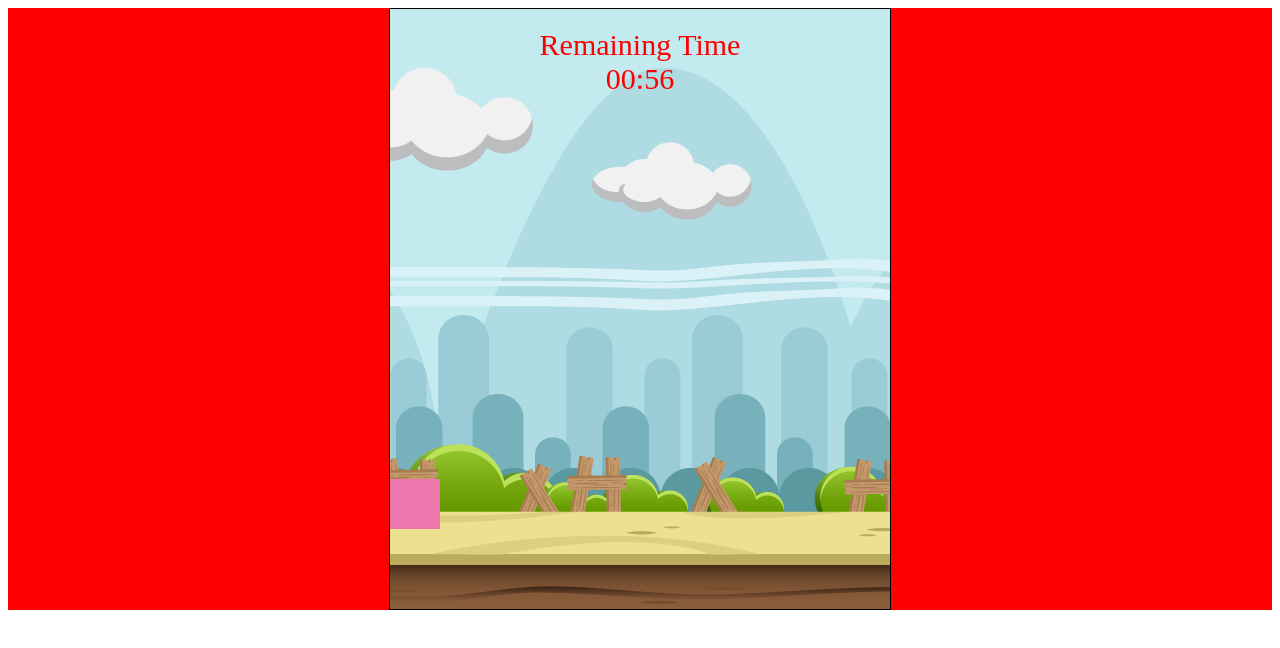
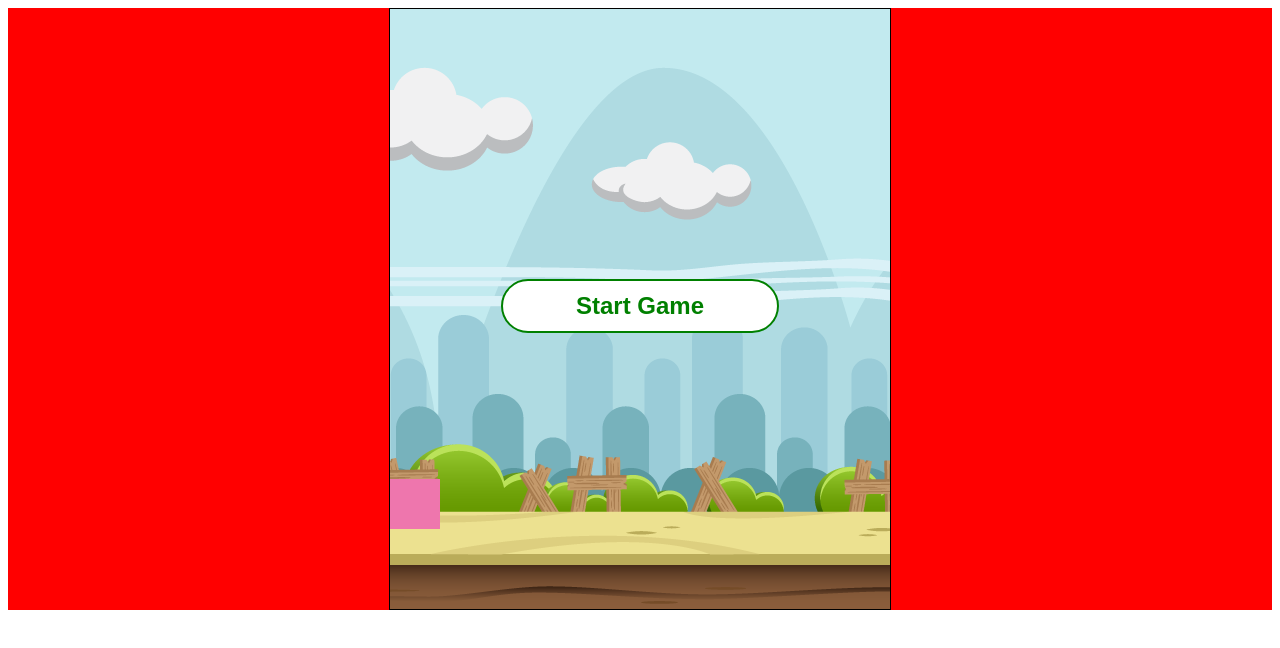
Before and after one commit to AsmaaTaha/Game-Project, a website: page index.html in a window 1280 px wide. Drawn offline with Linux system fonts and the light colour scheme.

Commit message:
Start Game

```diff
--- a/index.html
+++ b/index.html
@@ -14,7 +14,7 @@
     <svg id="svgLayout" width="500" height="600"  style="border:1px solid black;background-image: url(images/background.png)">
     </svg>
     <div class="time-show">Remaining Time <div class="real-time" id="time">01:00</div></div>
-
+    <input type="button" value="Start Game" id="start">
 </div>
     <script src="script.js"></script>
 </body>
--- /dev/null
+++ b/sass/components/_btn.scss
@@ -0,0 +1,17 @@
+#start {
+    position: absolute;
+    display: block;
+    top: 45%;
+    width: 22%;
+    height: 9%;
+    color: green;
+    background-color: white;
+    border: 2px solid green;
+    border-radius: 30px;
+    font-size: 1.5rem;
+    font-weight: bold;
+}
+
+#start:focus {
+    display: none;
+}
--- a/sass/components/_time.scss
+++ b/sass/components/_time.scss
@@ -1,5 +1,6 @@
 .time-show{
     position: absolute;
+    display: none;
     top:20px;
     color: red;
     font-size: 30px;
--- a/sass/main.scss
+++ b/sass/main.scss
@@ -1,5 +1,6 @@
 @import 'base/animation';
 
+@import 'components/btn';
 @import 'components/rectangle';
 @import 'components/time';
 @import 'components/svglayout';
--- a/script.js
+++ b/script.js
@@ -2,11 +2,19 @@ var svgLayout = document.getElementById("svgLayout");
 var x = 0;
 var posX = 0;
 var sqaure = document.createElementNS("http://www.w3.org/2000/svg", 'rect');
-window.onload = function () {
+var startbtn = document.getElementById("start");
+var timer = document.getElementById("time");
+var time = document.getElementsByClassName("time-show");
+
+startbtn.addEventListener("click", function(){
+    startbtn.style.display = "none";
+    time[0].style.display="block";
+    timer.style.display = "flex";
     var fiveMinutes = 60 * 1,
-        display = document.querySelector('#time');
+    display = document.querySelector('#time');
     startTimer(fiveMinutes, display);
-};
+});
+
 function startTimer(duration, display) {
     var timer = duration, minutes, seconds;
     setInterval(function () {
```
Also changed, not shown: css/style.css.
